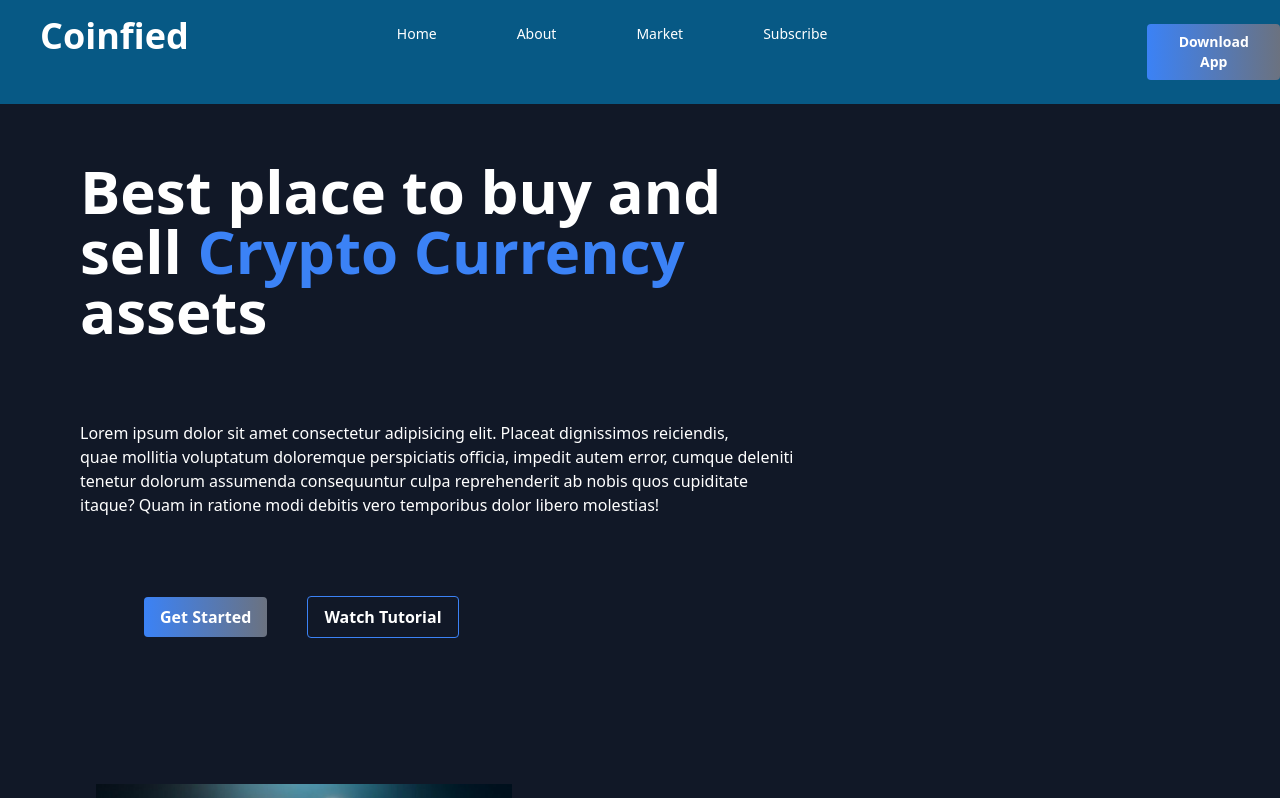
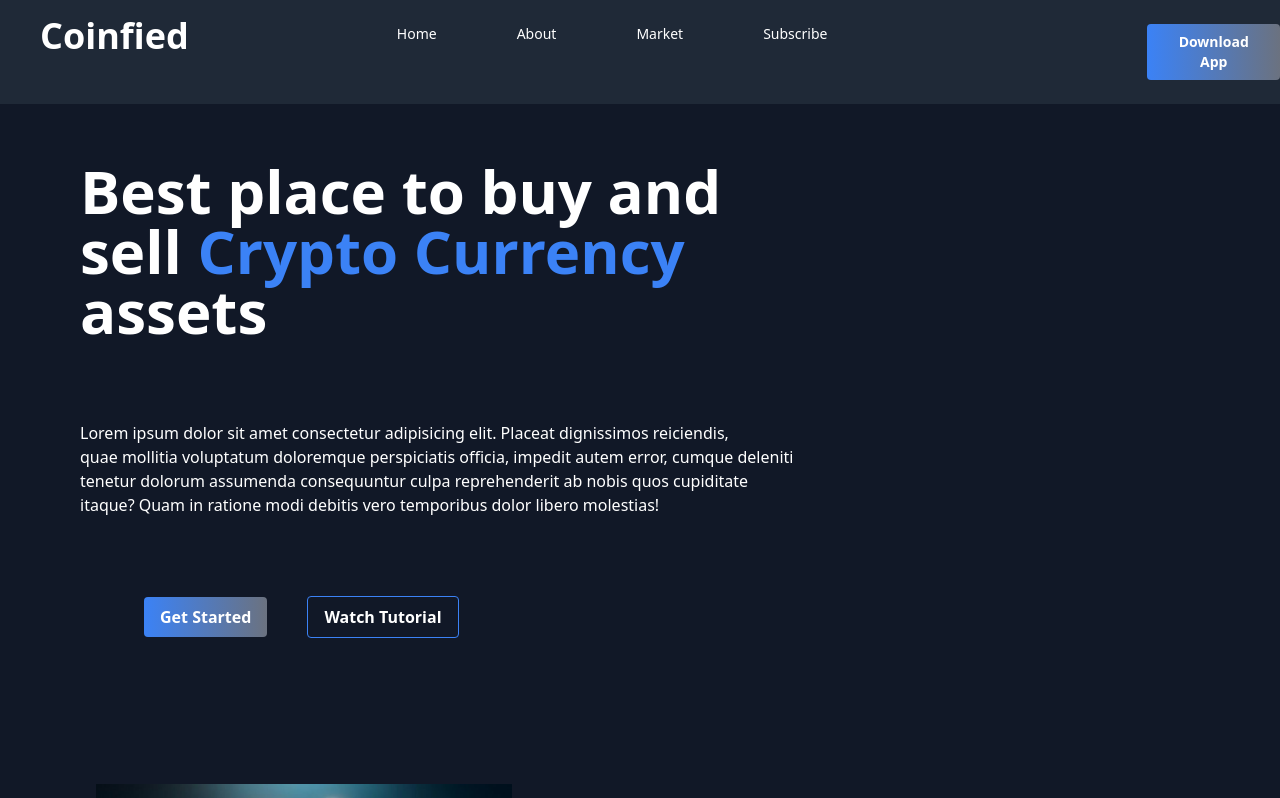
Before and after one commit to patrickiyiakimo/Coinfied-2024, a React (Create React App) app: page / in a window 1280 px wide. Shown: the top 798 px of the page. Built offline with nearby package versions, Linux system fonts and the light colour scheme; no server answers.

Commit message:
Update Navbar.jsx

```diff
--- a/src/components/Navbar.jsx
+++ b/src/components/Navbar.jsx
@@ -3,7 +3,7 @@ import { Link } from "react-scroll";
 const Navbar = () => {
   return (
     <div className="">
-      <div className="bg-sky-800 text-white text-sm py-4 font-Gill fixed top-0 w-full z-10 ">
+      <div className="bg-gray-800 text-white text-sm py-4 font-Gill fixed top-0 w-full z-10 ">
         <ul className="flex">
           <li>
             <h1 className="text-4xl font-bold px-10 pr-20">Coinfied</h1>
```
